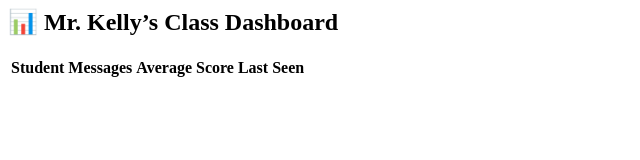
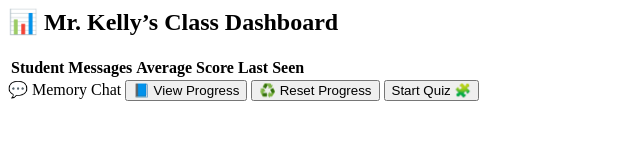
Before and after one commit to shappycc2010-ctrl/My-Teacher-, a website: page public/index.html in a window 1280 px wide. Shown: the whole page, without its empty margins (0-640 px from the left). Drawn offline with Linux system fonts and the light colour scheme.

Commit message:
Add buttons for memory chat, progress, reset, and quiz

```diff
--- a/public/index.html
+++ b/public/index.html
@@ -13,3 +13,7 @@
     <tbody id="classBody" class="text-center bg-white"></tbody>
   </table>
     </section
+<button id="memoryChatBtn">💬 Memory Chat</button>
+<button id="progressBtn">📘 View Progress</button>
+<button id="resetBtn">♻️ Reset Progress</button>
+<button id="quizBtn">Start Quiz 🧩</button>
```
